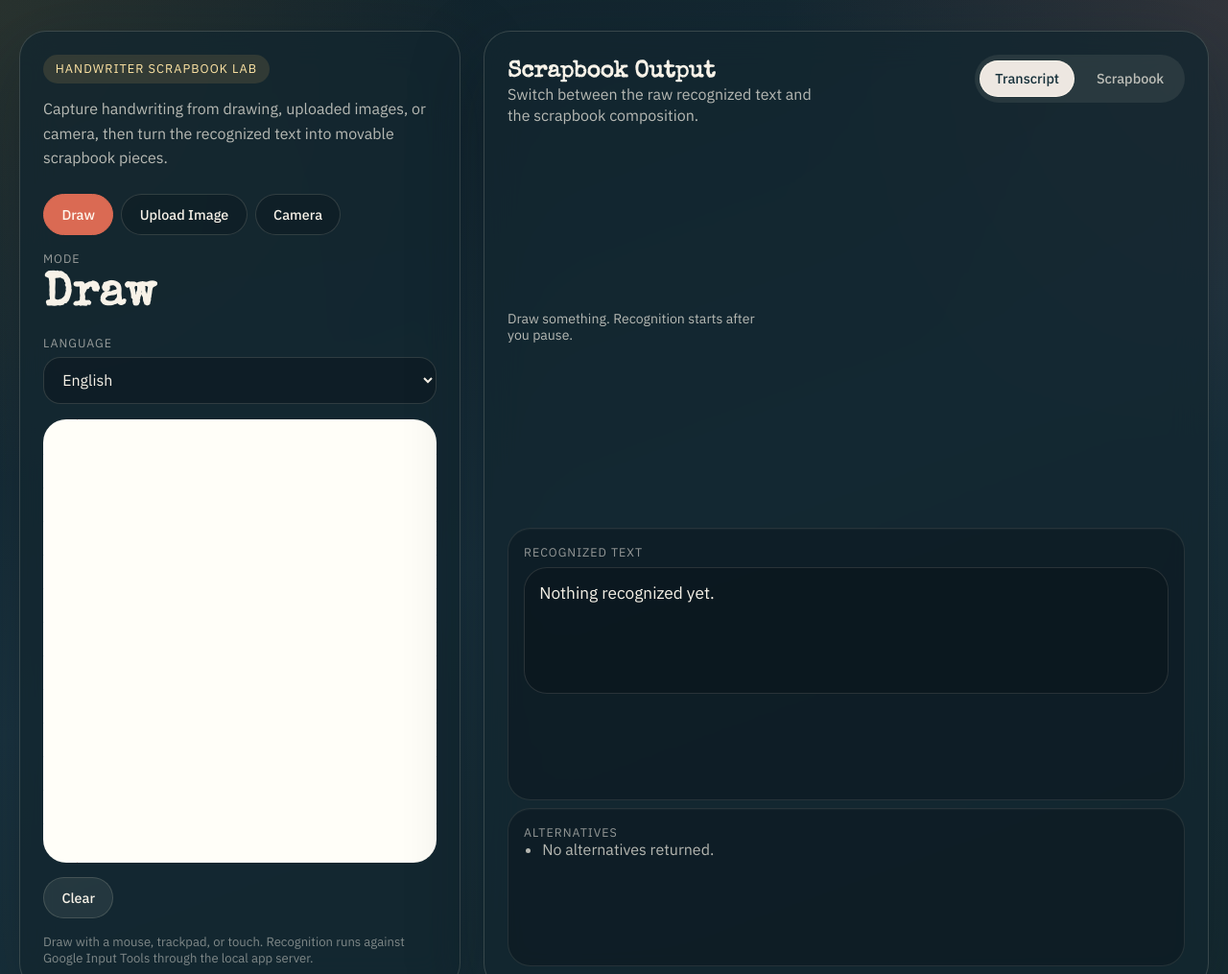
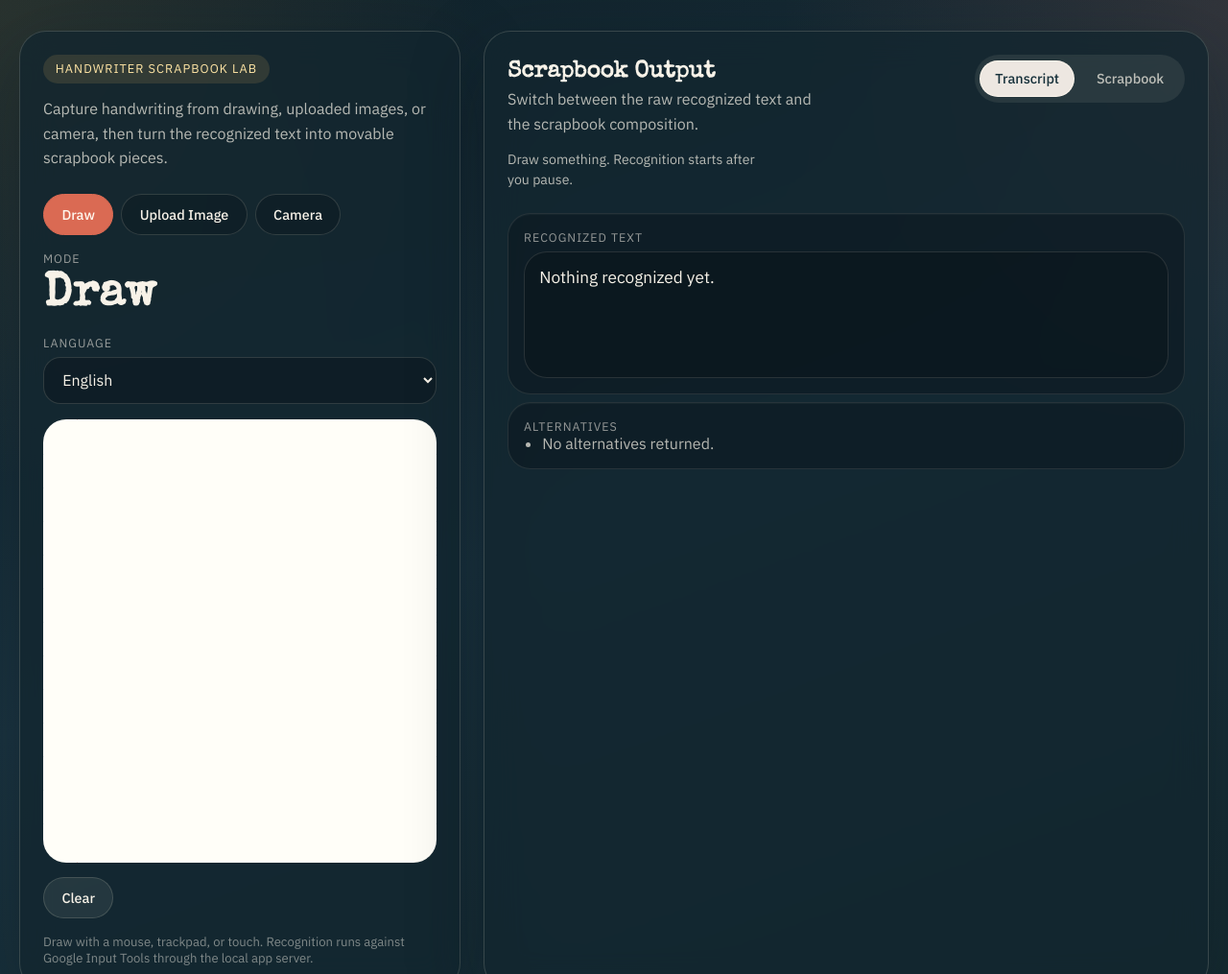
Before and after one commit to blackgirlbytes/pretext-handwriting-demo, a website with bundled scripts: page public/index.html in a window 1280 px wide. Shown: the top 1015 px of the page at 96% size. Built offline with nearby package versions, Linux system fonts and the light colour scheme.

Commit message:
Adjust output panel spacing
Entire-Checkpoint: d72f6394568b

```diff
--- a/public/styles.css
+++ b/public/styles.css
@@ -257,6 +257,8 @@ button:disabled {
   min-height: 100%;
   display: grid;
   gap: 0.2rem;
+  align-content: start;
+  grid-auto-rows: max-content;
 }
 
 .output-topline {
@@ -268,9 +270,9 @@ button:disabled {
 }
 
 .output-topline p {
-  margin: 0.1rem 0 0;
+  margin: 0.3rem 0 0;
   color: var(--muted);
-  line-height: 1.35;
+  line-height: 1.58;
   max-width: 34ch;
 }
 
@@ -278,9 +280,9 @@ button:disabled {
   min-height: 0;
   color: rgba(247, 242, 232, 0.72);
   font-size: 0.88rem;
-  line-height: 1.2;
+  line-height: 1.55;
   max-width: 32ch;
-  margin-bottom: 0;
+  margin: 0.65rem 0 0;
 }
 
 .result-card {
@@ -337,10 +339,12 @@ button:disabled {
 .output-panel {
   display: none;
   gap: 0.5rem;
+  align-content: start;
 }
 
 .output-panel.is-active {
   display: grid;
+  margin-top: 1.2rem;
 }
 
 .scrapbook-controls {
```
